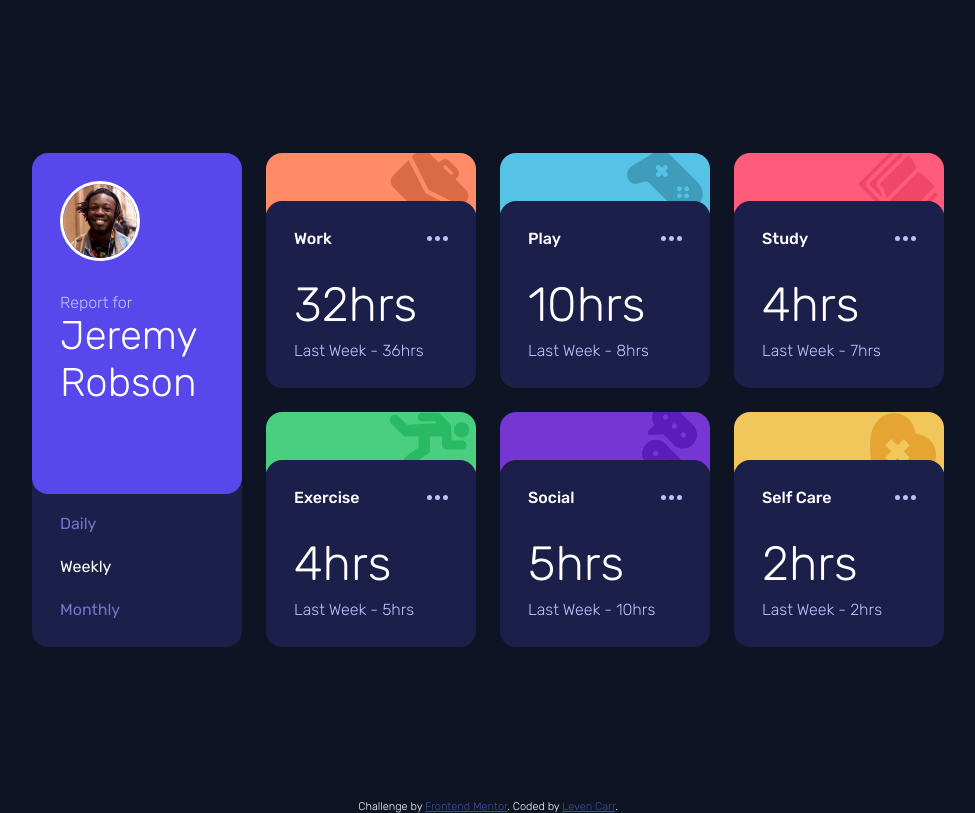
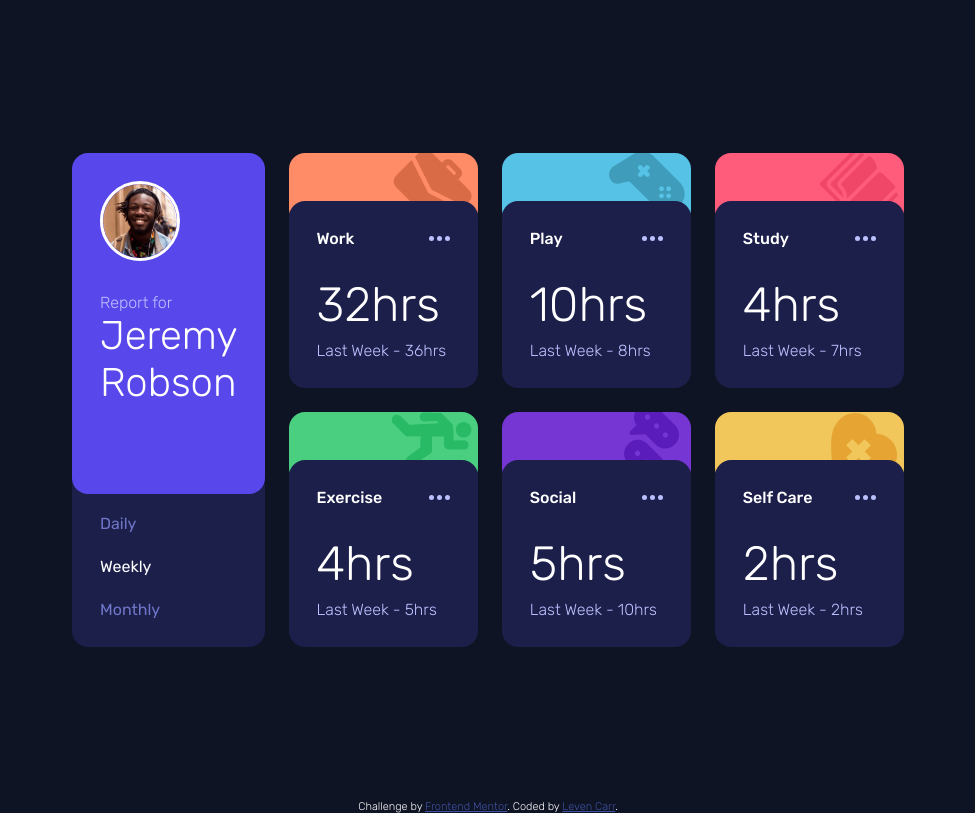
Before and after one commit to leven-carr/time-tracking-dashboard, a plain HTML site: page index.html in a window 1280 px wide. Shown: the whole page, without its empty margins (152-1127 px from the left). Drawn offline with Linux system fonts and the light colour scheme.

Commit message:
Adjust padding on main and width of ul grid-container

```diff
--- a/assets/css/styles.css
+++ b/assets/css/styles.css
@@ -244,11 +244,11 @@ button.timeframe-btn.selected {
 
 @media screen and (min-width: 1152px) {
   main {
-    padding: 4rem 10rem;
+    padding: 4rem 12rem;
   }
 
   ul.grid-container {
-    width: clamp(50rem, 100% - 3rem, 80rem);
+    width: clamp(50rem, 100% - 4rem, 72rem);
     grid-template-columns: repeat(4, 1fr);
     grid-template-rows: repeat(2, 1fr);
   }
```
